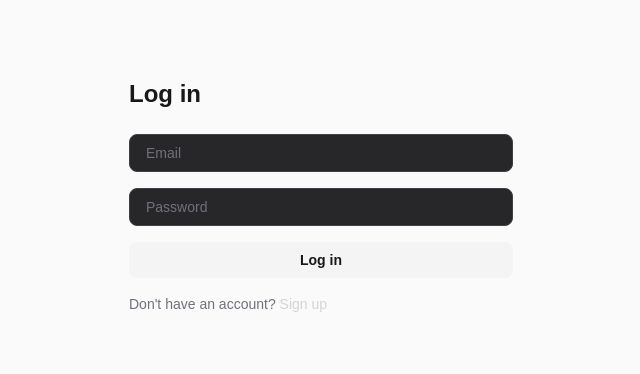
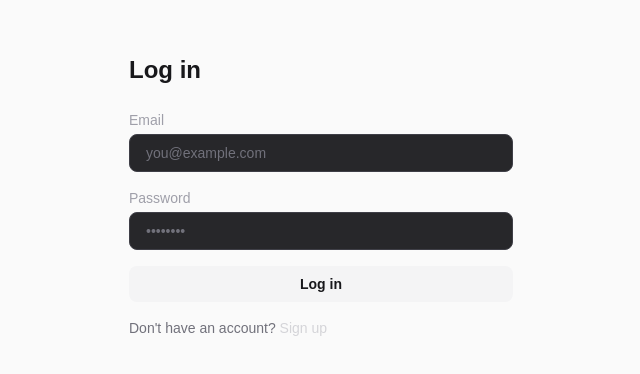
Before and after one commit to MinitJain/recall, a Next.js app in the folder client/: page /auth in a window 1280 px wide. Shown: the part 204-578 px from the top of the page, without its empty margins (319-959 px from the left). Built offline with nearby package versions, Linux system fonts and the light colour scheme.

Commit message:
M7: address CodeRabbit review   — fix TOCTOU, auth error handling,   accessibility labels, env var checks

```diff
--- a/client/src/app/api/bookmarks/[id]/tags/route.ts
+++ b/client/src/app/api/bookmarks/[id]/tags/route.ts
@@ -1,6 +1,7 @@
 import { NextRequest, NextResponse } from "next/server";
 import { prisma } from "@/lib/prisma";
 import { createClient } from "@/lib/supabase/server";
+import { Prisma } from "@/generated/prisma";
 
 export async function POST(
   req: NextRequest,
@@ -30,17 +31,14 @@ export async function POST(
   }
 
   try {
-    const existing = await prisma.tag.findFirst({ where: { bookmarkId: id, name } });
-    if (existing) {
-      return NextResponse.json({ error: "tag already exists" }, { status: 409 });
-    }
-
     const tag = await prisma.tag.create({
       data: { name, bookmarkId: id },
     });
-
     return NextResponse.json(tag, { status: 201 });
-  } catch {
+  } catch (e) {
+    if (e instanceof Prisma.PrismaClientKnownRequestError && e.code === "P2002") {
+      return NextResponse.json({ error: "tag already exists" }, { status: 409 });
+    }
     return NextResponse.json({ error: "failed to create tag" }, { status: 500 });
   }
 }
--- a/client/src/app/auth/page.tsx
+++ b/client/src/app/auth/page.tsx
@@ -38,6 +38,8 @@ export default function AuthPage() {
       }
       router.push("/");
       router.refresh();
+    } catch (err) {
+      setError(err instanceof Error ? err.message : "something went wrong");
     } finally {
       setLoading(false);
     }
@@ -51,22 +53,30 @@ export default function AuthPage() {
         </h1>
 
         <form onSubmit={handleSubmit} className="flex flex-col gap-4">
+          <div className="flex flex-col gap-1">
+            <label htmlFor="email-input" className="text-sm text-zinc-400">Email</label>
             <input
+              id="email-input"
               type="email"
-            placeholder="Email"
+              placeholder="you@example.com"
               value={email}
               onChange={(e) => setEmail(e.target.value)}
               required
               className="rounded-lg border border-zinc-700 bg-zinc-800 px-4 py-2 text-sm text-zinc-100 placeholder:text-zinc-500 focus:outline-none focus:ring-2 focus:ring-zinc-500"
             />
+          </div>
+          <div className="flex flex-col gap-1">
+            <label htmlFor="password-input" className="text-sm text-zinc-400">Password</label>
             <input
+              id="password-input"
               type="password"
-            placeholder="Password"
+              placeholder="••••••••"
               value={password}
               onChange={(e) => setPassword(e.target.value)}
               required
               className="rounded-lg border border-zinc-700 bg-zinc-800 px-4 py-2 text-sm text-zinc-100 placeholder:text-zinc-500 focus:outline-none focus:ring-2 focus:ring-zinc-500"
             />
+          </div>
 
           {error && <p className="text-sm text-red-400">{error}</p>}
 
--- a/client/src/lib/supabase/client.ts
+++ b/client/src/lib/supabase/client.ts
@@ -5,8 +5,9 @@
 import { createBrowserClient } from "@supabase/ssr";
 
 export function createClient() {
-  return createBrowserClient(
-    process.env.NEXT_PUBLIC_SUPABASE_URL!,
-    process.env.NEXT_PUBLIC_SUPABASE_ANON_KEY!,
-  );
+  const url = process.env.NEXT_PUBLIC_SUPABASE_URL;
+  const key = process.env.NEXT_PUBLIC_SUPABASE_ANON_KEY;
+  if (!url) throw new Error("Missing env var: NEXT_PUBLIC_SUPABASE_URL");
+  if (!key) throw new Error("Missing env var: NEXT_PUBLIC_SUPABASE_ANON_KEY");
+  return createBrowserClient(url, key);
 }
--- a/client/src/lib/supabase/server.ts
+++ b/client/src/lib/supabase/server.ts
@@ -17,11 +17,9 @@ export async function createClient() {
           return cookieStore.getAll();
         },
         setAll(cookiesToSet) {
-          try {
-            cookiesToSet.forEach(({ name, value, options }) =>
-              cookieStore.set(name, value, options),
-            );
-          } catch {}
+          cookiesToSet.forEach(({ name, value, options }) =>
+            cookieStore.set(name, value, options),
+          );
         },
       },
     },
```
Lines whose indentation alone changed are shown as unchanged.
